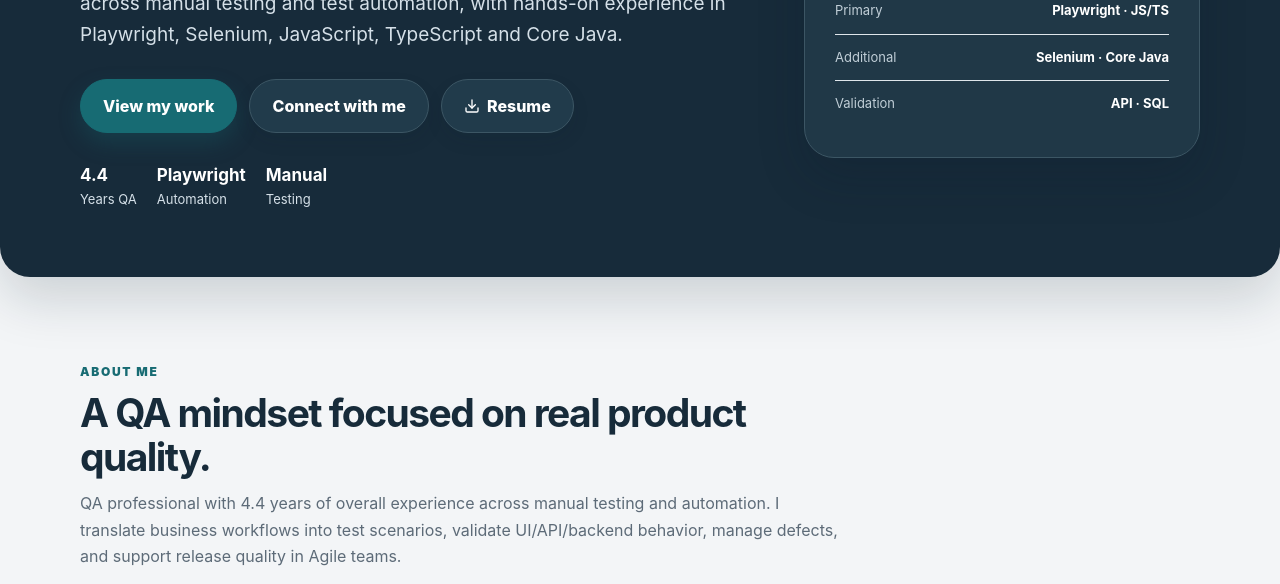
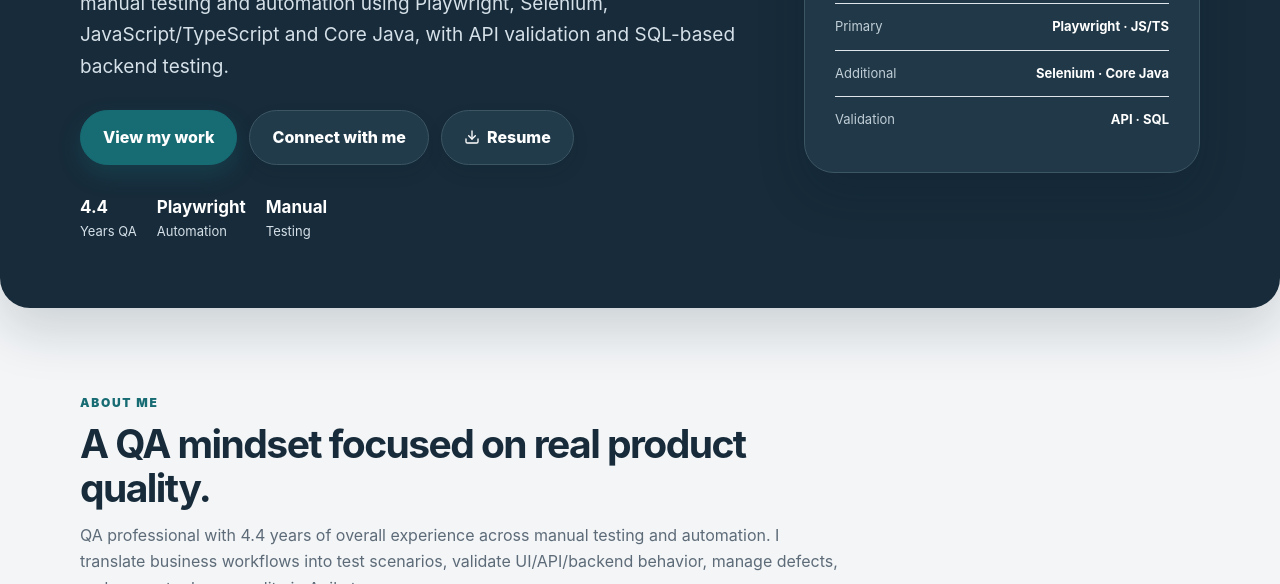
Before and after one commit to anil-automation/QA-Portfolio, a plain HTML site: page index.html in a window 1280 px wide. Shown: the part 516-1100 px from the top of the page. Drawn offline with Linux system fonts and the light colour scheme.

Commit message:
Add files via upload

```diff
--- a/index.html
+++ b/index.html
@@ -25,7 +25,7 @@
     <div>
       <div class="pill"><i></i> QA Automation Engineer · Manual + Automation</div>
       <h1>Quality built with <em>clarity</em> and confidence.</h1>
-      <p class="hero-copy">Hi, I’m <strong>Anilkumar</strong> — a QA professional with <strong>4.4 years</strong> of experience across manual testing and test automation, with hands-on experience in Playwright, Selenium, JavaScript, TypeScript and Core Java.</p>
+      <p class="hero-copy">I’m <strong>Anilkumar</strong>, a QA professional with <strong>4.4 years of overall experience</strong> in manual testing and automation using Playwright, Selenium, JavaScript/TypeScript and Core Java, with API validation and SQL-based backend testing.</p>
       <div class="actions"><a class="btn primary" href="#projects">View my work</a><a class="btn" href="#contact">Connect with me</a><a class="btn" href="Anilkumar_Yara_Test_Automation.pdf" download="Anilkumar_Yara_Test_Automation.pdf"><svg aria-hidden="true" width="16" height="16" viewBox="0 0 24 24" fill="none" stroke="currentColor" stroke-width="2" stroke-linecap="round" stroke-linejoin="round" style="vertical-align:-3px;margin-right:7px"><path d="M21 15v4a2 2 0 0 1-2 2H5a2 2 0 0 1-2-2v-4"/><path d="m7 10 5 5 5-5"/><path d="M12 15V3"/></svg>Resume</a></div>
       <div class="mini-stats"><span><b>4.4</b> Years QA</span><span><b>Playwright</b> Automation</span><span><b>Manual</b> Testing</span></div>
     </div>
```
